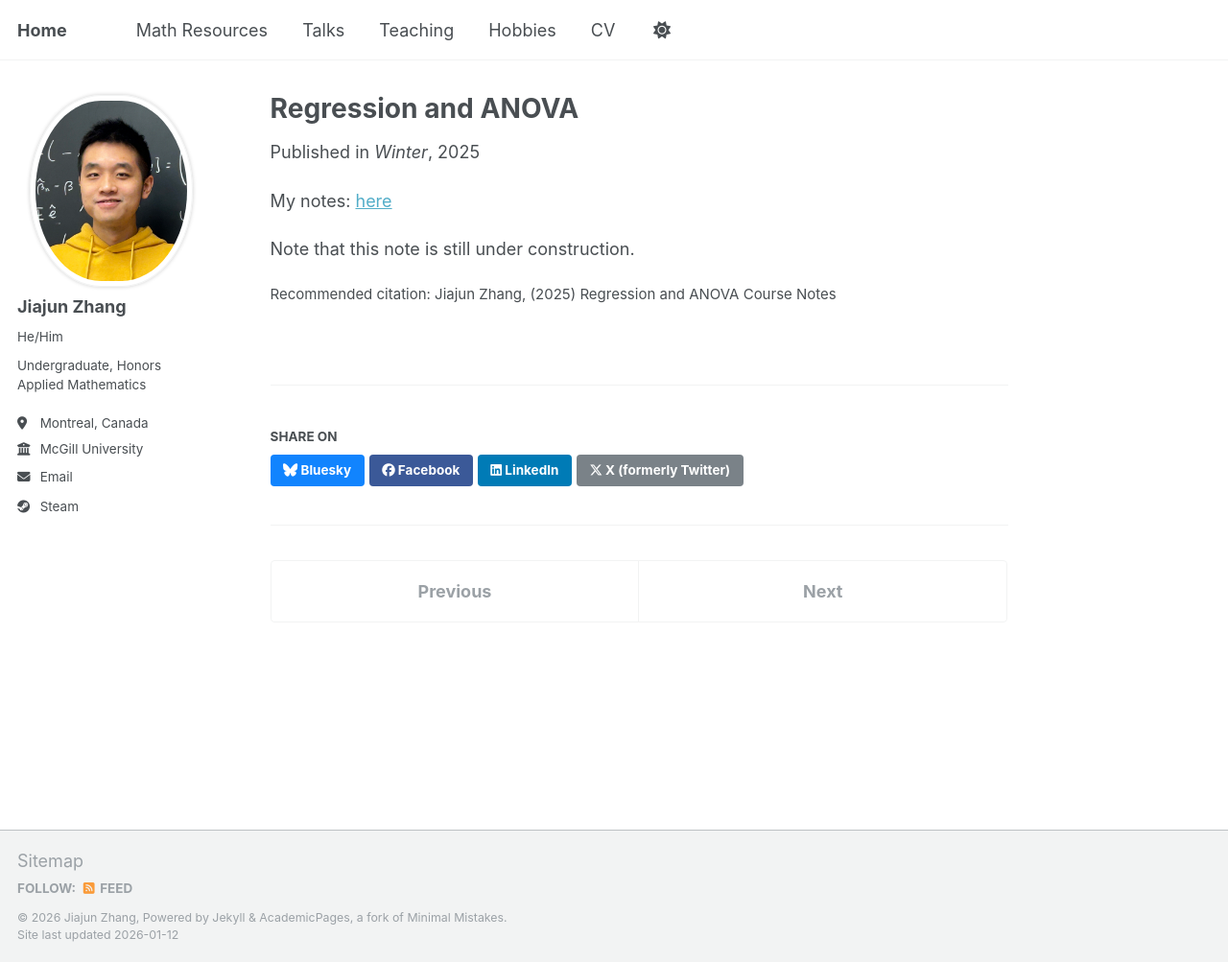
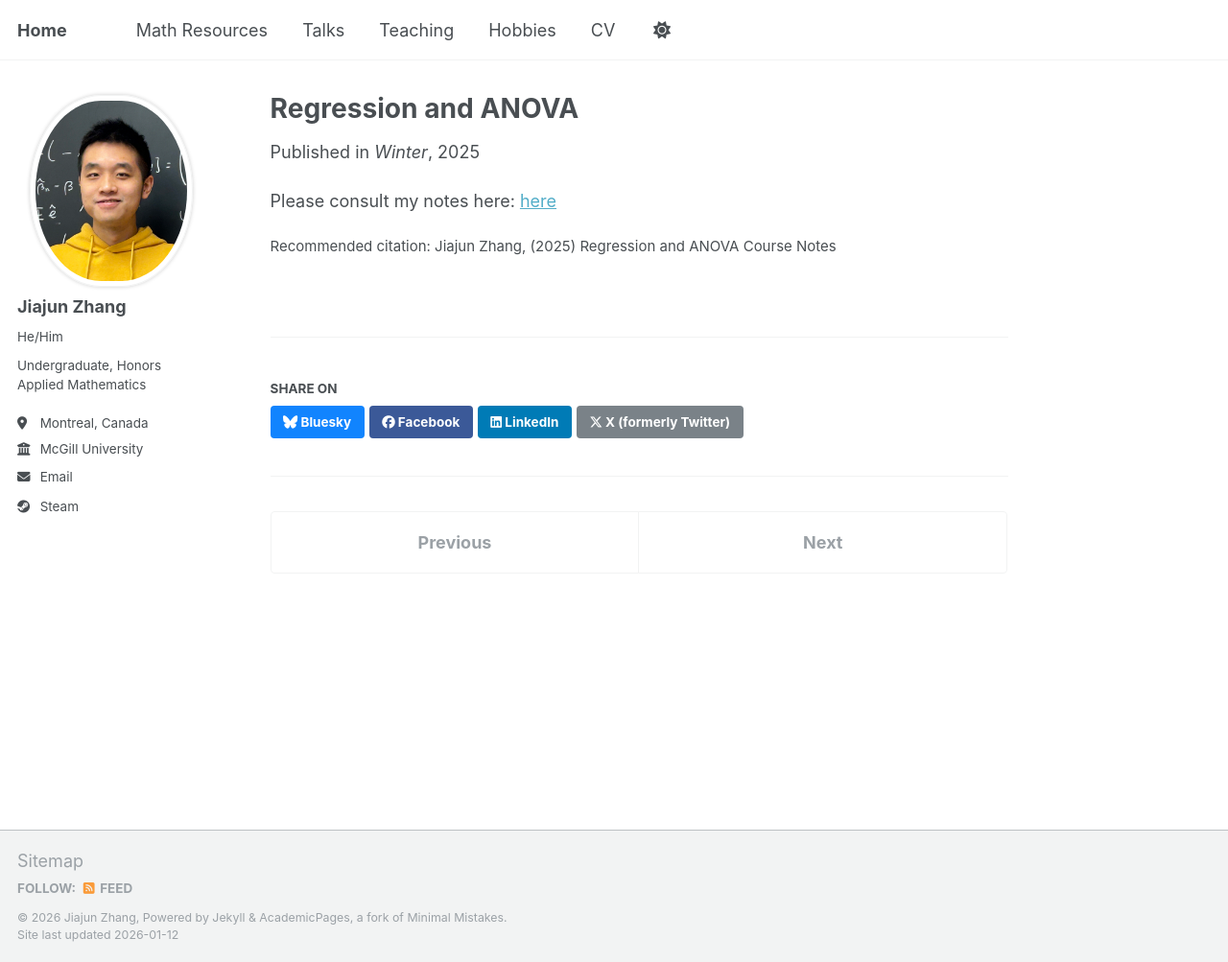
Before and after one commit to JohanssonRein/JohanssonRein.github.io, a Jekyll site: the page built from _publications/anova.md, in a window 1280 px wide and 1003 px high. Shown: the whole window at 96% size. Built offline with Jekyll 4.4.1, drawn with Linux system fonts in a browser that asks for light colours.

Commit message:
Update anova.md

```diff
--- a/_publications/anova.md
+++ b/_publications/anova.md
@@ -13,6 +13,4 @@ citation: 'Jiajun Zhang, (2025) Regression and ANOVA Course Notes'
 ---
 
 
-My notes: [here](/files/regression.pdf)
-
-Note that this note is still under construction.
+Please consult my notes here: [here](/files/regression.pdf)
```
